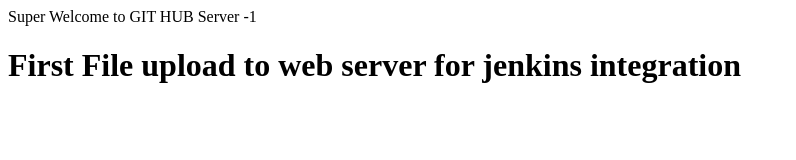
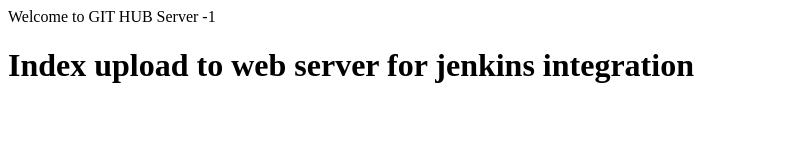
Before and after one commit to Manish19-GIT/Project-Research, a plain HTML site: page index.html in a window 1280 px wide. Shown: the whole page, without its empty margins (0-796 px from the left). Drawn offline with Linux system fonts and the light colour scheme.

Commit message:
3rd time modified

```diff
--- a/index.html
+++ b/index.html
@@ -1,5 +1,5 @@
 <html>
-<body>Super Welcome to GIT HUB Server -1 </body>
-<h1> First File upload to web server for jenkins integration</h1>
+<body>Welcome to GIT HUB Server -1 </body>
+<h1> Index upload to web server for jenkins integration</h1>
 <marquee><h1> PROJECT FOR CI/CD INTEGRATION </h1></marquee>
 </html>
```
